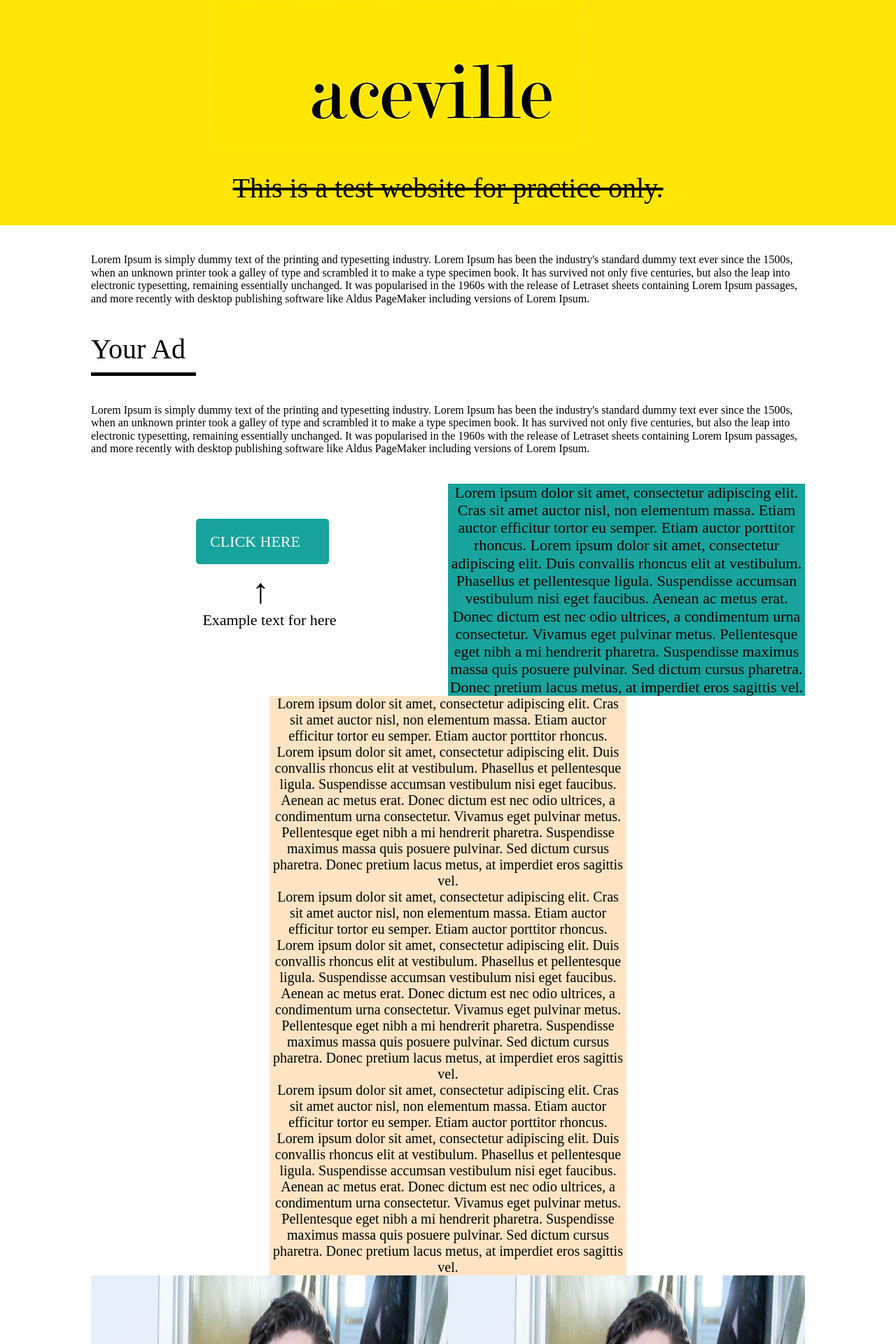
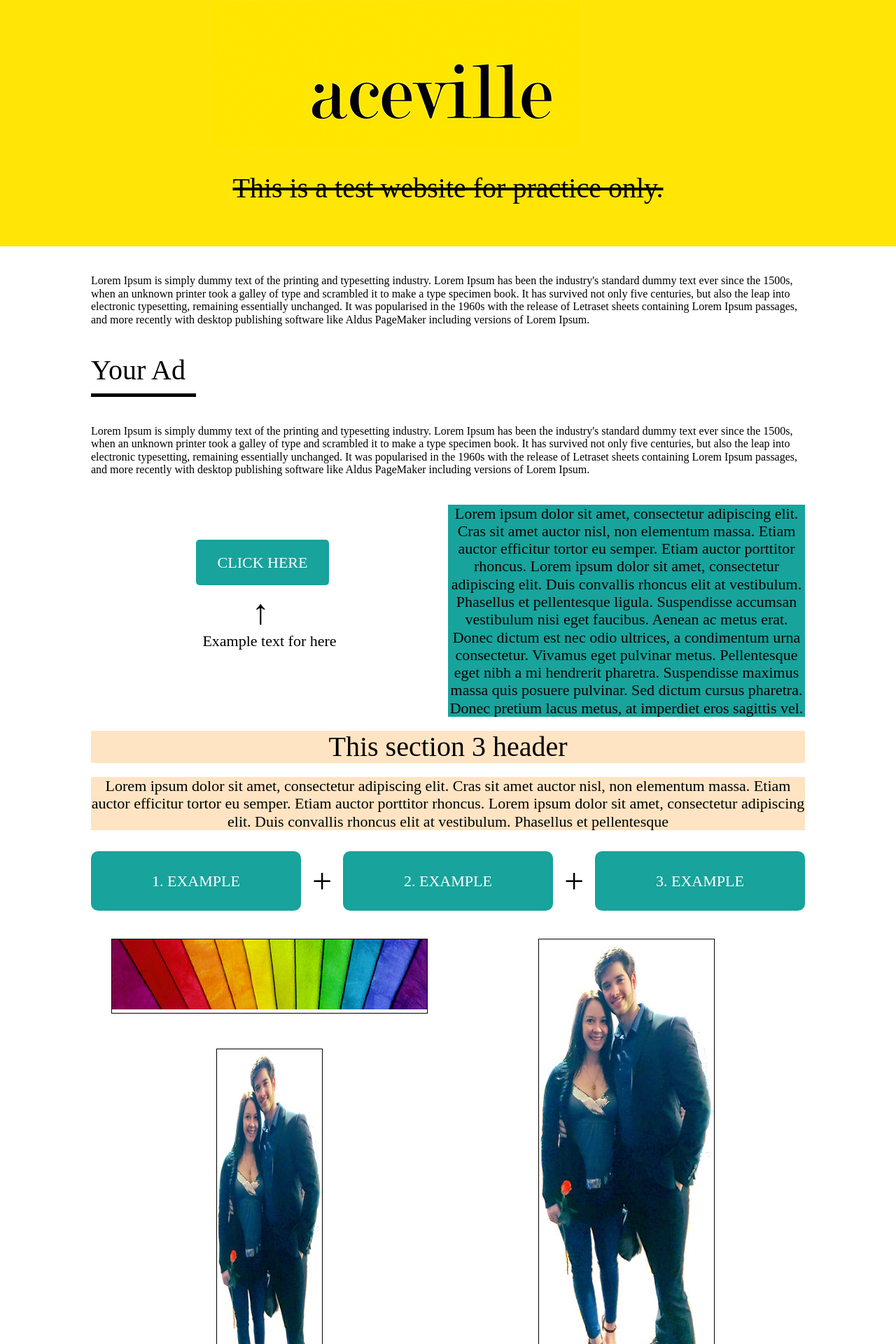
Before and after one commit to Kreceo/Archived-Beginner-Projects, a PHP site: page / in a window 1280 px wide. Shown: the top 1920 px of the page at 70% size. Run offline with PHP 8.4, Linux system fonts and the light colour scheme; some web fonts are replaced.

Commit message:
Section update 1.1

```diff
--- a/Websites/Website-1/css/index.css
+++ b/Websites/Website-1/css/index.css
@@ -407,6 +407,7 @@
     text-decoration: line-through;
     text-align: center;
     padding: 30px;
+    margin-bottom: 30px;
 }
 
 
@@ -508,6 +509,7 @@
   padding: 20px;
   margin-left: 150px;
   margin-top: 50px;
+  text-align: center;
 }
 
 .section-2-5-text {
@@ -526,20 +528,33 @@
   background-color: #ffffff;
   display: flex;
   flex-wrap: wrap;
-  flex-direction: column;
+  flex-direction: row;
   align-content: center;
   justify-content: center;
 }
 
-.section3-box {
-  widows: 100%;
-  max-width: 510;
-  font-size: 20px;
+.section3-text1 {
+  width: 100%;
+  max-width: 1020px;
+  font-size: 40px;
   text-align: center;
   background-color: bisque;
   font-family: 'Noto Serif TC';
-  margin-left: 255px;
-  margin-right: 255px;
+  justify-content: center;
+  margin-top: 20px;
+  margin-bottom: 10px;
+}
+
+.section3-text2 {
+  width: 100%;
+  max-width: 1020px;
+  font-size: 22px;
+  text-align: center;
+  background-color: bisque;
+  font-family: 'Noto Serif TC';
+  justify-content: center;
+  margin-top: 10px;
+  margin-bottom: 30px;
 }
 
 /* Setion 4 Classes */
@@ -551,11 +566,79 @@
   flex-wrap: wrap;
   flex-direction: row;
   align-content: center;
+  justify-content: space-between;
+  margin-bottom: 40px;
 }
 
 .section4-box {
   width: 100%;
+  max-width: 300px;
+  background-color: #18a39c;
+  border-radius: 10px;
+}
+
+.section4-text {
+  color: #ffffff;
+  font-size: 22px;
+  text-align: center;
+  align-content: center;
+  padding: 30px;
+}
+
+.section4-plus {
+  font-size: 50px;
+  color: #000000;
+  margin-top: 15px;
+}
+
+/* Section 4.5 Classes */
+
+.section-4-5-overall {
+  width: 100%;
+  max-width: 1020px;
+  display: flex;
+  flex-wrap: wrap;
+  flex-direction: row;
+  justify-content: center;
+  align-content: center;
+}
+
+.section-4-5-containerleft {
+  width: 100%;
   max-width: 510px;
+  display: flex;
+  flex-wrap: wrap;
+  flex-direction: row;
+  justify-content: center;
+  align-content: center;
+}
+
+.section-4-5-left1 {
+  width: 100%;
+  max-width: 450px;
+  border: 1px solid #000000;
+}
+
+.section-4-5-left2 {
+  width: 100%;
+  max-width: 150px;
+  margin-top: 50px;
+  border: 1px solid #000000;
+}
+
+.section-4-5-containerright {
+  width: 100%;
+  max-width: 510px;
+  display: flex;
+  flex-wrap: wrap;
+  flex-direction: column;
+  align-content: center;
+}
+
+.section-4-5-right {
+  width: 100%;
+  max-width: 250px;
+  border: 1px solid #000000;
 }
 
 /* Section 5 classes */
--- a/Websites/Website-1/index.html
+++ b/Websites/Website-1/index.html
@@ -129,47 +129,21 @@
 
         <div class="section3-container">
 
-            <div class="section3-box section1-padding">
+            <div class="section3-text1">
 
-                Lorem ipsum dolor sit amet, consectetur adipiscing elit. Cras sit amet auctor
-                nisl, non elementum massa. Etiam auctor efficitur tortor eu semper. Etiam
-                auctor porttitor rhoncus. Lorem ipsum dolor sit amet, consectetur adipiscing
-                elit. Duis convallis rhoncus elit at vestibulum. Phasellus et pellentesque
-                ligula. Suspendisse accumsan vestibulum nisi eget faucibus. Aenean ac metus
-                erat. Donec dictum est nec odio ultrices, a condimentum urna consectetur.
-                Vivamus eget pulvinar metus. Pellentesque eget nibh a mi hendrerit pharetra.
-                Suspendisse maximus massa quis posuere pulvinar. Sed dictum cursus pharetra.
-                Donec pretium lacus metus, at imperdiet eros sagittis vel.
+                This section 3 header
 
             </div>
 
-            <div class="section3-box section1-padding">
+            <div class="section3-text2">
 
-                Lorem ipsum dolor sit amet, consectetur adipiscing elit. Cras sit amet auctor
-                nisl, non elementum massa. Etiam auctor efficitur tortor eu semper. Etiam
-                auctor porttitor rhoncus. Lorem ipsum dolor sit amet, consectetur adipiscing
-                elit. Duis convallis rhoncus elit at vestibulum. Phasellus et pellentesque
-                ligula. Suspendisse accumsan vestibulum nisi eget faucibus. Aenean ac metus
-                erat. Donec dictum est nec odio ultrices, a condimentum urna consectetur.
-                Vivamus eget pulvinar metus. Pellentesque eget nibh a mi hendrerit pharetra.
-                Suspendisse maximus massa quis posuere pulvinar. Sed dictum cursus pharetra.
-                Donec pretium lacus metus, at imperdiet eros sagittis vel.
+                    Lorem ipsum dolor sit amet, consectetur adipiscing elit. Cras sit amet auctor
+                    nisl, non elementum massa. Etiam auctor efficitur tortor eu semper. Etiam
+                    auctor porttitor rhoncus. Lorem ipsum dolor sit amet, consectetur adipiscing
+                    elit. Duis convallis rhoncus elit at vestibulum. Phasellus et pellentesque
 
             </div>
 
-            <div class="section3-box section1-padding">
-
-                Lorem ipsum dolor sit amet, consectetur adipiscing elit. Cras sit amet auctor
-                nisl, non elementum massa. Etiam auctor efficitur tortor eu semper. Etiam
-                auctor porttitor rhoncus. Lorem ipsum dolor sit amet, consectetur adipiscing
-                elit. Duis convallis rhoncus elit at vestibulum. Phasellus et pellentesque
-                ligula. Suspendisse accumsan vestibulum nisi eget faucibus. Aenean ac metus
-                erat. Donec dictum est nec odio ultrices, a condimentum urna consectetur.
-                Vivamus eget pulvinar metus. Pellentesque eget nibh a mi hendrerit pharetra.
-                Suspendisse maximus massa quis posuere pulvinar. Sed dictum cursus pharetra.
-                Donec pretium lacus metus, at imperdiet eros sagittis vel.
-
-            </div>
         </div>
 
 <!-- Section 3 - End -->
@@ -180,19 +154,83 @@
 
             <div class="section4-box">
 
-                <img src="/Users/darrell-lane/Desktop/Github/Portfolio-of-projects/Websites/Website 1 - Flex box/images/rsz_darrell_&_nicola_1_of_2.jpg"/>
+                <div class="section4-text">
+
+                1. EXAMPLE
+
+                </div>
+
+            </div>
+
+            <div class="section4-plus">
+
+                +
 
             </div>
 
             <div class="section4-box">
 
-                <img src="/Users/darrell-lane/Desktop/Github/Portfolio-of-projects/Websites/Website 1 - Flex box/images/rsz_darrell_&_nicola_1_of_2.jpg"/>
+                <div class="section4-text">
+
+                    2. EXAMPLE
+
+                </div>
+
+            </div>
+
+            <div class="section4-plus">
+
+                +
+
+            </div>
+
+            <div class="section4-box">
+
+                <div class="section4-text">
+
+                    3. EXAMPLE
+
+                </div>
 
             </div>
 
         </div>
 
 <!-- Section 4 - End -->
+
+<!-- Section 4.5 Start -->
+
+        <div class="section-4-5-overall">
+
+                <div class="section-4-5-containerleft">
+
+                    <div class="section-4-5-left1">
+
+                        <img src="images/450x100-image.jpg"/>
+
+                    </div>
+
+                    <div class="section-4-5-left2">
+
+                        <img src="images/rsz_me_&_jas_kiss_1_of_1.jpg"/>
+
+                    </div>
+
+                </div>
+
+                <div class="section-4-5-containerright">
+
+                    <div class="section-4-5-right">
+
+                        <img src="images/rsz_1me_&_jas_kiss_1_of_1.jpg"/>
+
+                    </div>
+
+                </div>
+
+        </div>
+
+<!-- Section 4.5 End -->
 
 <!-- Section 5 - Start -->
 
@@ -248,32 +286,7 @@
 
 <!-- Section 6 - Start -->
 
-    <div class="section6-overall">
 
-            <div class="section6-containerleft">
-
-                <div class="section6-left1">
-
-
-                </div>
-
-                <div class="section6-left2">
-
-
-                </div>
-
-            </div>
-
-            <div class="section6-containerright">
-
-                <div class="section6-right">
-
-
-                </div>
-
-            </div>
-
-    </div>
 
 <!-- Section 6 - End -->
 
```
Also changed, not shown: other parts of Websites/Website-1/css/index.css (+0 -50 lines), Websites/Website-1/images/450x100-image.jpg (added), Websites/Website-1/images/rsz_1me_&_jas_kiss_1_of_1.jpg (added), Websites/Website-1/images/rsz_me_&_jas_kiss_1_of_1.jpg (added), Websites/Website-1/images/rsz_selfie_#2_1_of_1.jpg (added).
